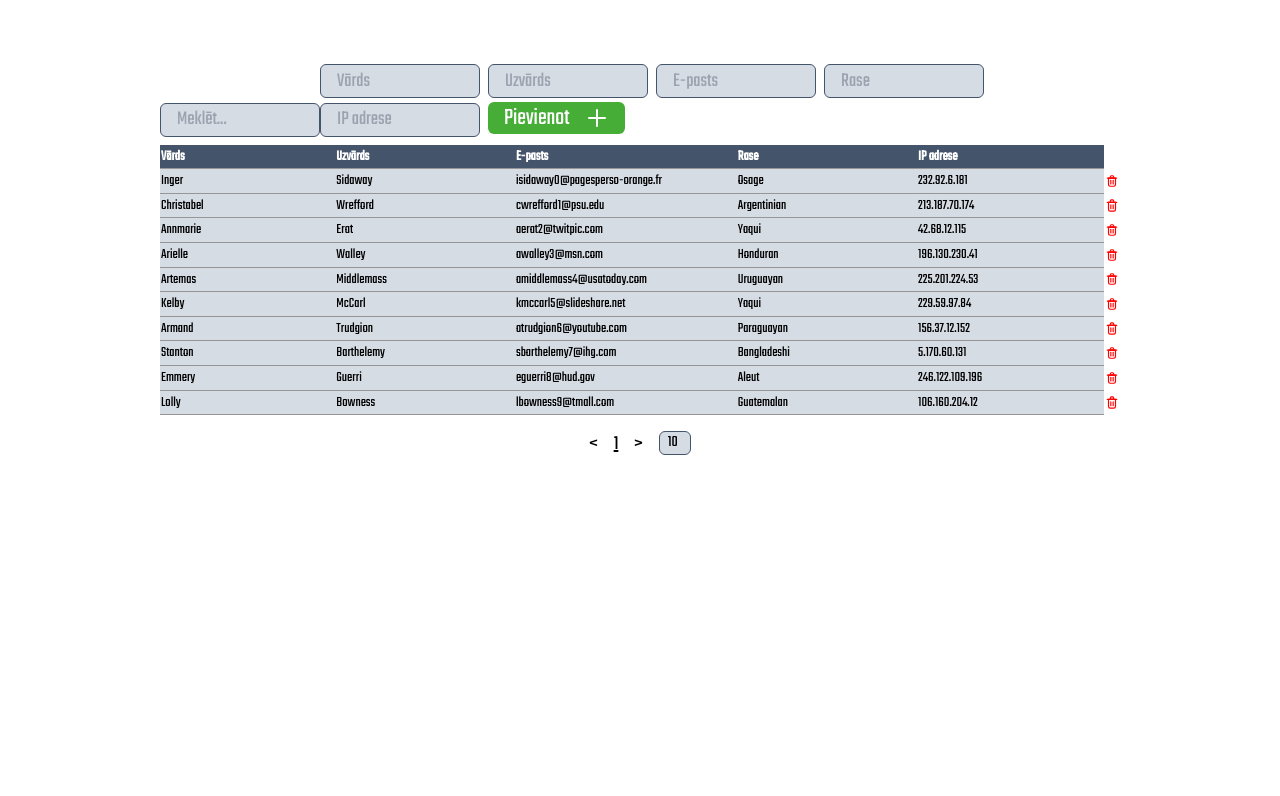
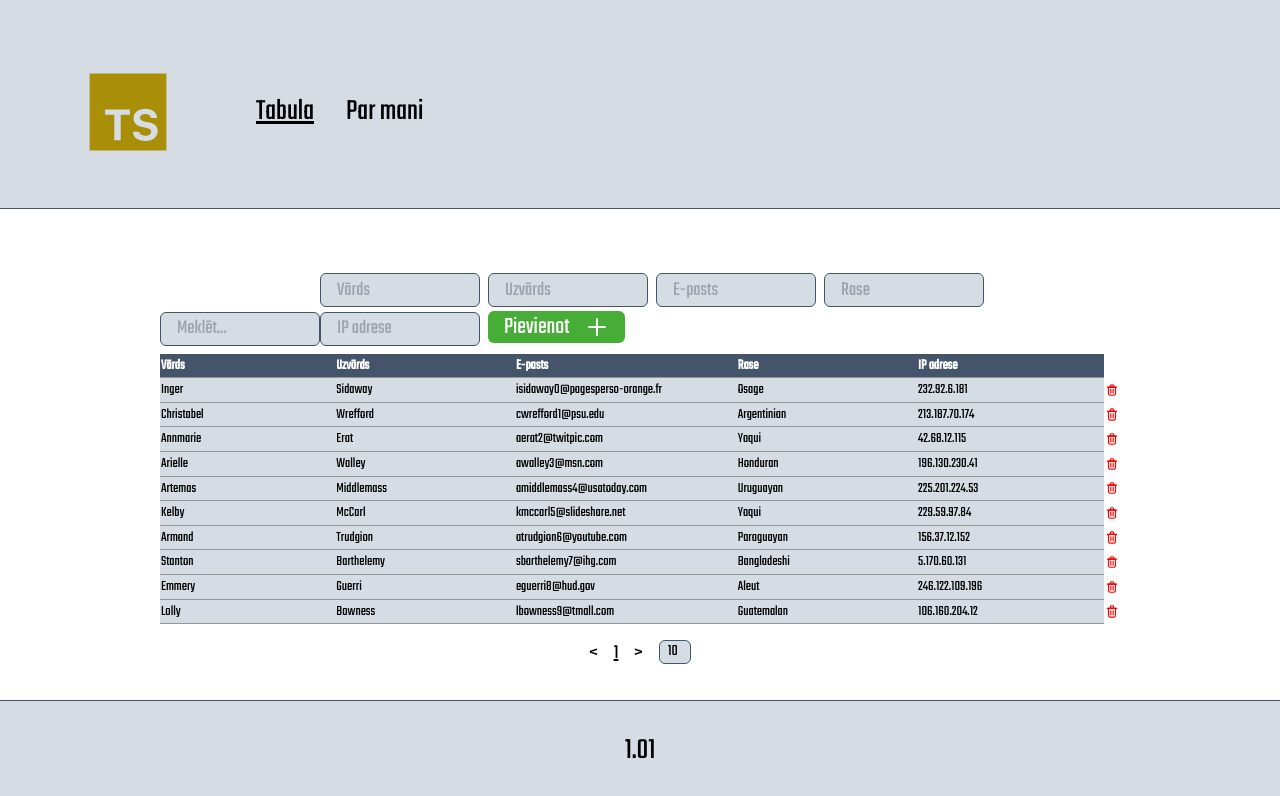
Before and after one commit to FragStatic/aaprojekts, a React (Create React App) app: page / in a window 1280 px wide. Shown: the top 796 px of the page. Built offline with nearby package versions, Linux system fonts and the light colour scheme.

Commit message:
Added react router

```diff
--- /dev/null
+++ b/src/components/Header.tsx
@@ -0,0 +1,13 @@
+import logo from "../images/logo.svg";
+import NavBar from "./NavBar";
+
+export default function Header() {
+  return (
+    <header className="sticky top-0 border-b border-primary bg-secondary">
+      <div className="w-full inline-flex pb-8 pt-12 px-16">
+        <img alt="No Logo" src={logo} className="w-32" />
+        <NavBar />
+      </div>
+    </header>
+  );
+}
--- /dev/null
+++ b/src/components/NavBar.tsx
@@ -0,0 +1,25 @@
+import { useState } from "react";
+import { Link, useLocation } from "react-router-dom";
+
+export default function NavBar() {
+  const [location, setLocation] = useState(useLocation().pathname);
+
+  return (
+    <div className="flex w-full items-center text-3xl pl-16">
+      <Link
+        className={location === "/" ? "underline mr-8" : "mr-8"}
+        to="/"
+        onClick={() => setLocation("/")}
+      >
+        Tabula
+      </Link>
+      <Link
+        className={location === "/about-me" ? "underline" : ""}
+        to="/about-me"
+        onClick={() => setLocation("/about-me")}
+      >
+        Par mani
+      </Link>
+    </div>
+  );
+}
--- a/src/index.tsx
+++ b/src/index.tsx
@@ -3,13 +3,26 @@ import ReactDOM from "react-dom/client";
 import "./index.scss";
 import reportWebVitals from "./reportWebVitals";
 import Home from "./pages/Home/Home";
+import About from "./pages/About/About";
+import Header from "./components/Header";
+import Footer from "./components/Footer";
+import { BrowserRouter, Routes, Route } from "react-router-dom";
 
 const root = ReactDOM.createRoot(
   document.getElementById("root") as HTMLElement
 );
 root.render(
   <React.StrictMode>
-    <Home />
+    <BrowserRouter>
+      <Header />
+      <main className="h-[80%] w-screen">
+        <Routes>
+          <Route index element={<Home />} />
+          <Route path="about-me" element={<About />} />
+        </Routes>
+      </main>
+      <Footer />
+    </BrowserRouter>
   </React.StrictMode>
 );
 reportWebVitals();
```
